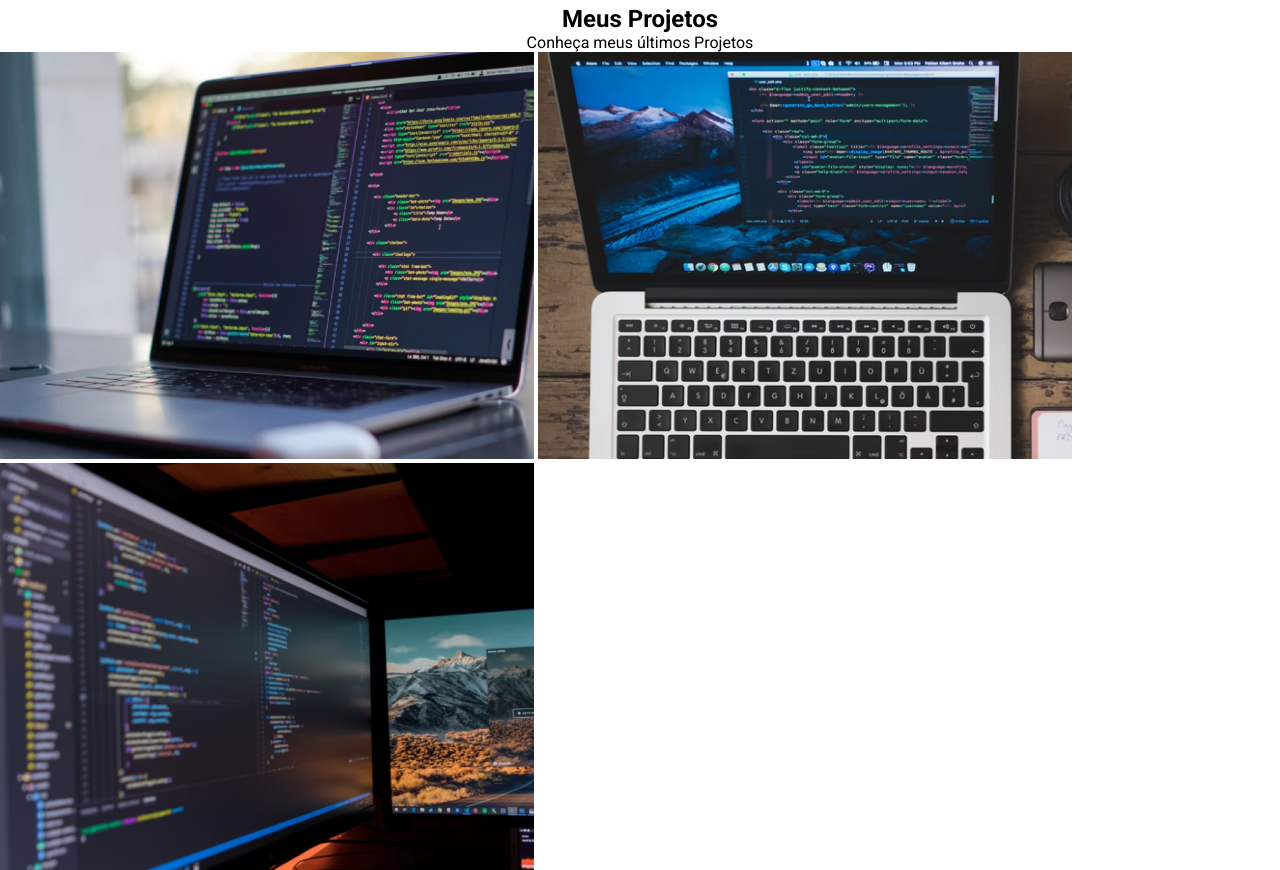
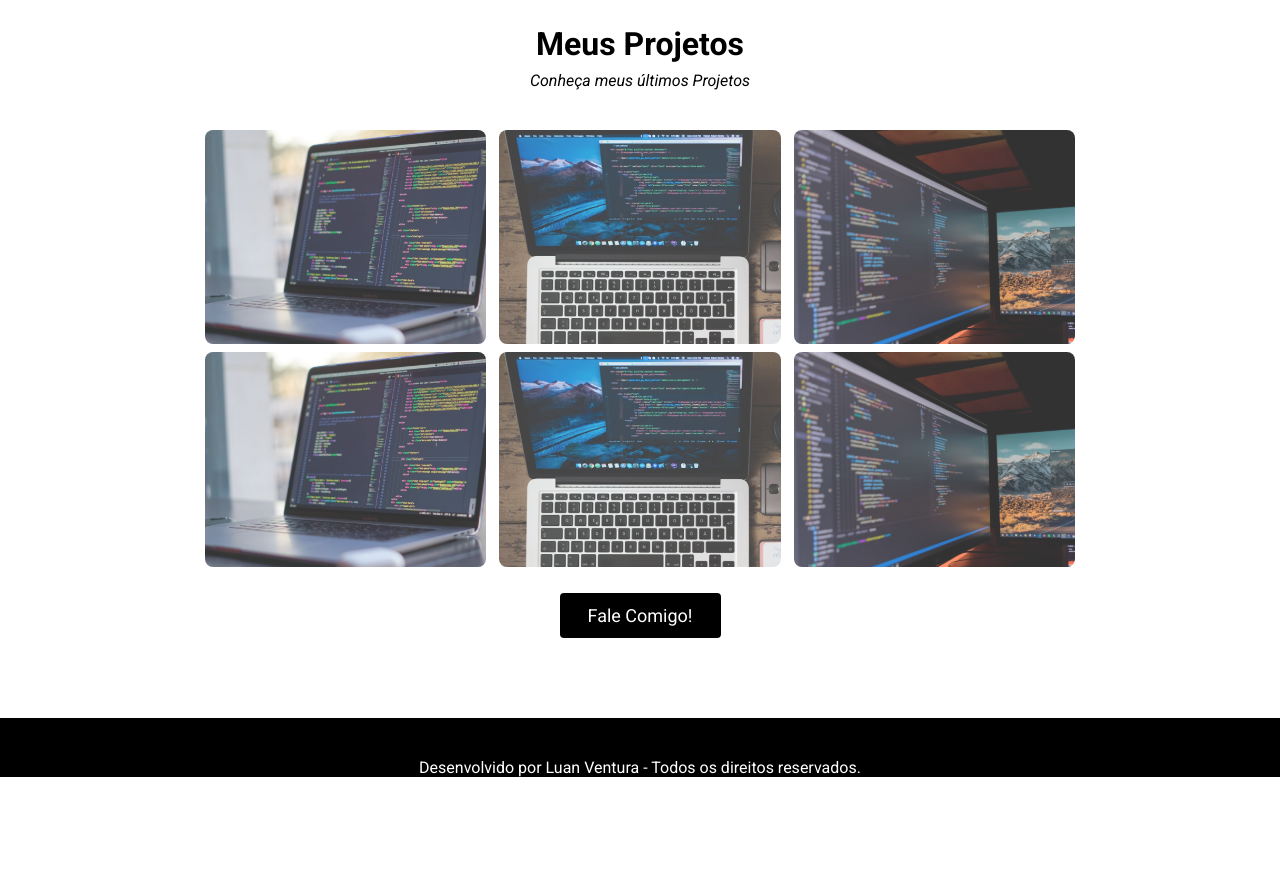
Before and after one commit to luanvfm/my-projects, a plain HTML site: page index.html in a window 1280 px wide. Shown: the part 1460-2330 px from the top of the page. After the commit the page ends 2237 px from the top, so only its background shows below. Drawn offline with Linux system fonts and the light colour scheme; a web font is replaced by a local one.

Commit message:
site pronto

```diff
--- a/css/style.css
+++ b/css/style.css
@@ -109,3 +109,99 @@ body {
   justify-content: center;
   padding: 80px 0;
 }
+
+.projects h2 {
+  font-size: 32px;
+  margin-top: 20px;
+  margin-bottom: 8px;
+}
+.projects p {
+  margin-bottom: 40px;
+  font-style: italic;
+}
+
+.project-list {
+  width: 100%;
+  display: flex;
+  flex-direction: row;
+  margin-bottom: 8px;
+  justify-content: center;
+  align-items: center;
+}
+
+.projects img {
+  width: 22%;
+  margin-right: 0.5%;
+  margin-left: 0.5%;
+  opacity: 0.8;
+  border-radius: 8px;
+  transition: 0.9s;
+}
+
+.projects img:hover {
+  opacity: 1;
+}
+
+.call-to-action2 {
+  background-color: black;
+  border: 0;
+  border-radius: 4px;
+  font-size: 18px;
+  color: #fff;
+  margin-top: 18px;
+  cursor: pointer;
+  font-family: "Roboto";
+  padding: 12px 28px;
+}
+footer {
+  background-color: black;
+  color: #fff;
+  padding-top: 40px;
+  display: flex;
+  align-items: center;
+  justify-content: center;
+  font-family: "Roboto";
+}
+
+@media (max-width: 1050px) {
+  .main h1 {
+    font-size: 45px;
+  }
+  .main p {
+    font-size: 18px;
+  }
+  .main {
+    background-size: cover;
+  }
+
+  /*SOBRE*/
+  .about {
+    flex-direction: column;
+    padding-top: 80px;
+    padding-left: 0;
+    padding-right: 0;
+    padding-bottom: 0;
+  }
+  .about div {
+    max-width: 80%;
+  }
+  .about div h2 {
+    font-size: 40px;
+  }
+  .about img {
+    max-width: 80%;
+    padding-top: 18px;
+  }
+  /*SOBRE*/
+  /*PROJETOS*/
+  .projects img {
+    width: 27.5%;
+  }
+   /*PROJETOS*/
+    /*FOOTER*/
+  footer {
+    flex-direction: column;
+    padding: 20%;
+  }
+    /*FOOTER*/
+}
--- a/index.html
+++ b/index.html
@@ -64,10 +64,11 @@
           <img src="img/projeto3.png" alt="Meu projeto 03">
 
         </div>
-
-
-
+        <a href="#"><button class="call-to-action2">Fale Comigo!</button></a>
       </section>
+      <footer>
+        <p>Desenvolvido por Luan Ventura - Todos os direitos reservados.</p>
+      </footer>
 
 
 
```
